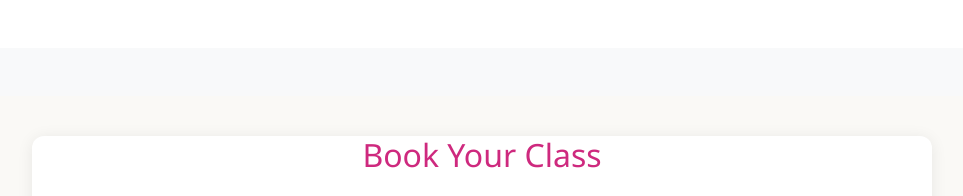
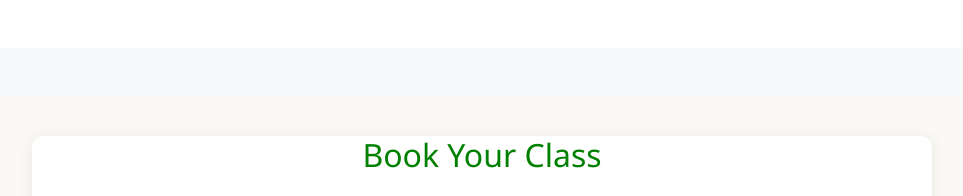
Before and after one commit to samtecin/sanjeevdemo, a plain HTML site: page index.html in a window 1280 px wide. Shown: the part 3220-3416 px from the top of the page, without its empty margins (158-1121 px from the left). Drawn offline with nearby package versions, Linux system fonts and the light colour scheme; grey boxes are pictures that could not be loaded.

Commit message:
Update Booking Class colour index.html

```diff
--- a/index.html
+++ b/index.html
@@ -394,7 +394,7 @@
         	<!-- BFL CODE-->
 <section class="booking" id="book-classes" style="background:#faf9f6;padding:40px 0;">
   <div class="clientform" id="BTL_client" style="max-width:900px;margin:0 auto;box-shadow:0 2px 16px rgba(0,0,0,0.08);background:#fff;border-radius:12px;">
-    <h2 style="text-align:center;margin-bottom:24px;color:#ce297e;font-size:2rem;">Book Your Class</h2>
+    <h2 style="text-align:center;margin-bottom:24px;color:#008000;font-size:2rem;">Book Your Class</h2>
     <iframe
       width="100%"
       height="750px"
```
